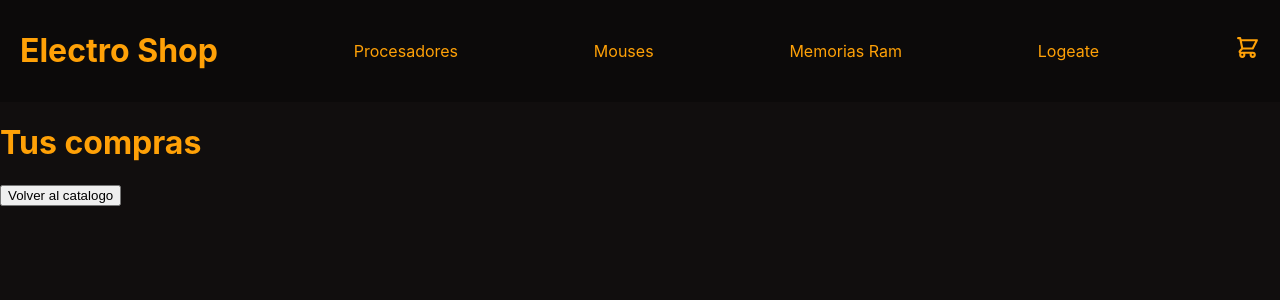
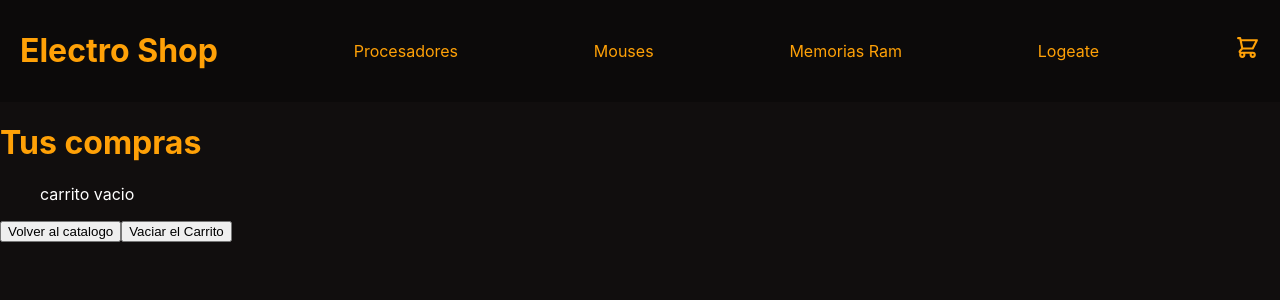
Before and after one commit to AgustinHidalgo/Proyecto-React, a React (Create React App) app: page /carrito in a window 1280 px wide. Shown: the top 300 px of the page. Built offline with nearby package versions, Linux system fonts and the light colour scheme.

Commit message:
upgrade 3

```diff
--- a/src/App.css
+++ b/src/App.css
@@ -80,8 +80,11 @@ a{
   margin: 0 60px;
   display: flex;
 }
-.itemCountDiv p {
+p {
   color: white
+}
+li{
+  color: white;
 }
 /* @keyframes App-logo-spin {
   from {
--- a/src/App.js
+++ b/src/App.js
@@ -4,10 +4,12 @@ import NavBar from './componentes/navbar';
 import { BrowserRouter, Routes, Route } from 'react-router-dom';
 import ItemDetailContainer from './conteiners/itemListConteiner';
 import Carrito from './componentes/cart';
+import CartContextProvider from './componentes/cartContext';
 
 
 function App() {
   return (
+    <CartContextProvider>
     <BrowserRouter>
     <NavBar />
     <Routes>
@@ -16,8 +18,8 @@ function App() {
       <Route  path ="/producto/:productoID" element={<ItemDetailContainer />}/>
       <Route  path ="/carrito" element={<Carrito />}/>
     </Routes>
-
     </BrowserRouter>
+    </CartContextProvider>
   );
 }
 
--- a/src/componentes/cart.js
+++ b/src/componentes/cart.js
@@ -1,11 +1,27 @@
+import { useContext } from "react";
 import { Link } from "react-router-dom";
+import { cartContext } from "./cartContext";
+
 
 const Carrito = () => {
+    const context = useContext(cartContext)
+
+
     return(
         <>
             <h1> Tus compras</h1>
+            <ul>
+            {   context.cartList.length === 0
+                ? <p>carrito vacio</p>
+                : context.cartList.map(item => <li key={item.id}> {item.titulo} X {item.cant} ${item.precio}<button onClick={() => context.borrarProd(item.id)}>borrar producto</button></li> )
+
+
+            }
+            </ul>
             <Link to={"/"}><button>Volver al catalogo</button></Link>
+            <button onClick={context.limpiarCarrito}>Vaciar el Carrito</button>
         </>
+
     )
 }
 
--- /dev/null
+++ b/src/componentes/cartContext.js
@@ -0,0 +1,48 @@
+import { createContext, useState } from "react";
+
+
+export const cartContext = createContext()
+
+
+const CartContextProvider = ({children}) =>{
+    const [cartList, setCartList] = useState([])
+
+    const addToCart = (item,cant) =>{
+        setCartList([
+            ...cartList,
+            {
+                id: item.id,
+                titulo: item.titulo,
+                precio: item.precio,
+                img: item.img,
+                cant: cant
+
+            }
+        ])
+    }
+
+
+
+
+    const borrarProd = (id) =>{
+        const render = cartList.filter(item => item.id !== id)
+        setCartList(render)
+    }
+
+
+
+    const limpiarCarrito = () => {
+        setCartList([]);
+    }
+
+
+
+    return(
+        <cartContext.Provider value={{cartList, addToCart, borrarProd,limpiarCarrito}}>
+            {children}
+
+        </cartContext.Provider>
+    )
+}
+
+export default CartContextProvider;
--- a/src/componentes/producto-detalle.js
+++ b/src/componentes/producto-detalle.js
@@ -1,12 +1,13 @@
-import { useState } from "react";
+import { useContext, useState } from "react";
 import { Link } from "react-router-dom";
+import { cartContext } from "./cartContext";
 import ItemCount from "./itemCount";
 
 const ProductoDetalle = ({item }) => {
     const{ img, titulo, precio, descript, cantidad, estado} = item;
 
     const[itemCount, setItemCount] = useState(0)
-
+    const {addToCart} = useContext(cartContext)
 
 
 
@@ -14,6 +15,8 @@ const ProductoDetalle = ({item }) => {
     const onAdd = (cant) =>{
         alert("Se agregaron correctamente " + cant + " al carrito")
         setItemCount(cant)
+        addToCart(item,cant)
+        console.log(item)
     }
 
     return(
```
